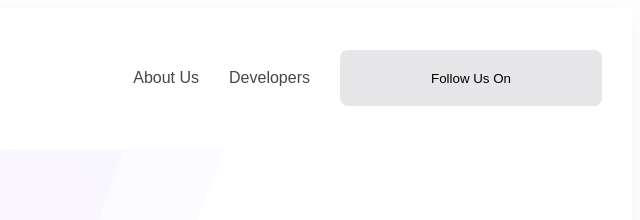
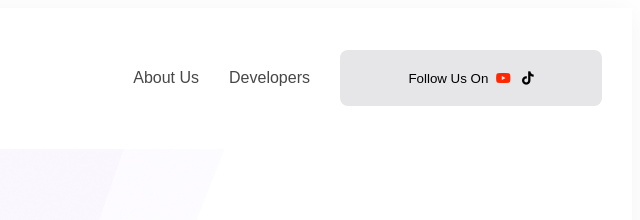
Before and after one commit to SarwarMorshad/gamer-zone, a plain HTML site: page index.html in a window 1280 px wide. Shown: the top 220 px of the page, 640-1280 px from the left. Drawn offline with Linux system fonts and the light colour scheme.

Commit message:
Updating Nav button Icons

```diff
--- a/index.html
+++ b/index.html
@@ -23,7 +23,7 @@
           <li><a href="">About Us</a></li>
           <li><a href="">Developers</a></li>
           <li>
-            <button class="nav-btn">Follow Us On</button>
+            <button class="nav-btn">Follow Us On&nbsp&nbsp<i class="fa-brands fa-youtube" style="color: #ff2600;"></i>&nbsp&nbsp&nbsp<i class="fa-brands fa-tiktok"></i></button>
           </li>
         </ul>
       </nav>
--- a/styles/styles.css
+++ b/styles/styles.css
@@ -480,6 +480,8 @@ footer .footer-copyright {
   .categories-container > ul {
     grid-template-columns: repeat(3, 1fr);
     row-gap: 20px;
+
+    padding: 0px;
   }
 
   .categories-container li button {
```
